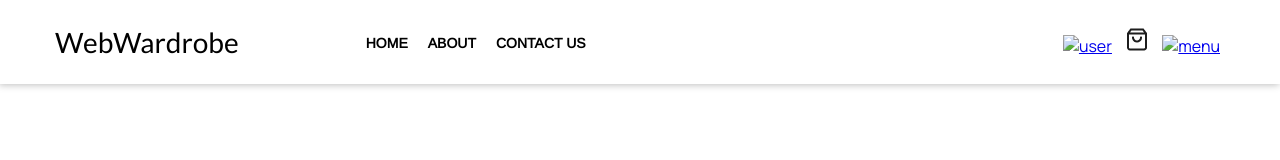
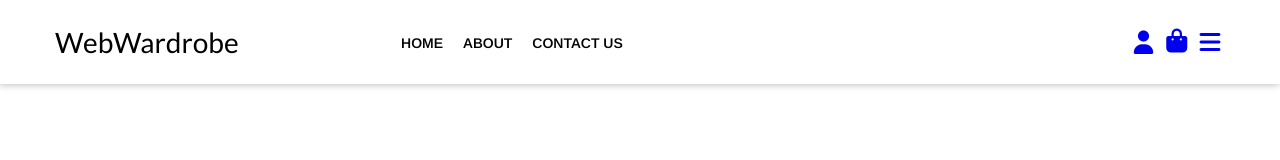
Before and after one commit to im-usb/web-wardrobe, a plain HTML site: page index.html in a window 1280 px wide. Drawn offline with nearby package versions, Linux system fonts and the light colour scheme.

Commit message:
- Added Fontawesome css - Inserted new icons using fontawesome

```diff
--- a/index.html
+++ b/index.html
@@ -6,10 +6,13 @@
     <title>WebWardrobe</title>
     <link rel="preconnect" href="https://fonts.googleapis.com" />
     <link rel="preconnect" href="https://fonts.gstatic.com" crossorigin />
+    <link rel="preconnect" href="https://fonts.googleapis.com" />
+    <link rel="preconnect" href="https://fonts.gstatic.com" crossorigin />
     <link
-      href="https://fonts.googleapis.com/css2?family=Arimo&family=Lato&family=Manrope&display=swap"
+      href="https://fonts.googleapis.com/css2?family=Arimo:wght@400;600;700&family=Lato:wght@400;700&family=Manrope&display=swap"
       rel="stylesheet"
     />
+    <link rel="stylesheet" href="./css/all.min.css" />
     <link rel="stylesheet" href="./css/home.css" />
   </head>
   <body>
@@ -29,14 +32,14 @@
             </div>
             <div class="site-options">
               <a href="#" id="user-btn"
-                ><img src="./icons/user.svg" alt="user"
-              /></a>
+                ><i class="fa-solid fa-user fa-xl"></i
+              ></a>
               <a href="#" id="cart-btn"
-                ><img src="./icons/shopping-bag.png" alt="cart"
-              /></a>
+                ><i class="fa-solid fa-bag-shopping fa-xl"></i
+              ></a>
               <a href="#" id="menu-btn"
-                ><img src="./icons/menu.svg" alt="menu"
-              /></a>
+                ><i class="fa-solid fa-bars fa-xl"></i
+              ></a>
             </div>
           </div>
         </div>
```
